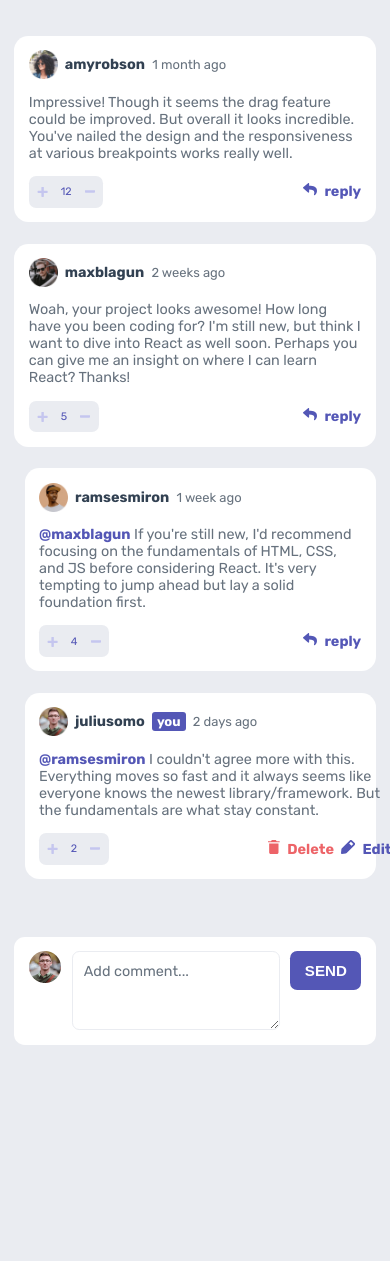
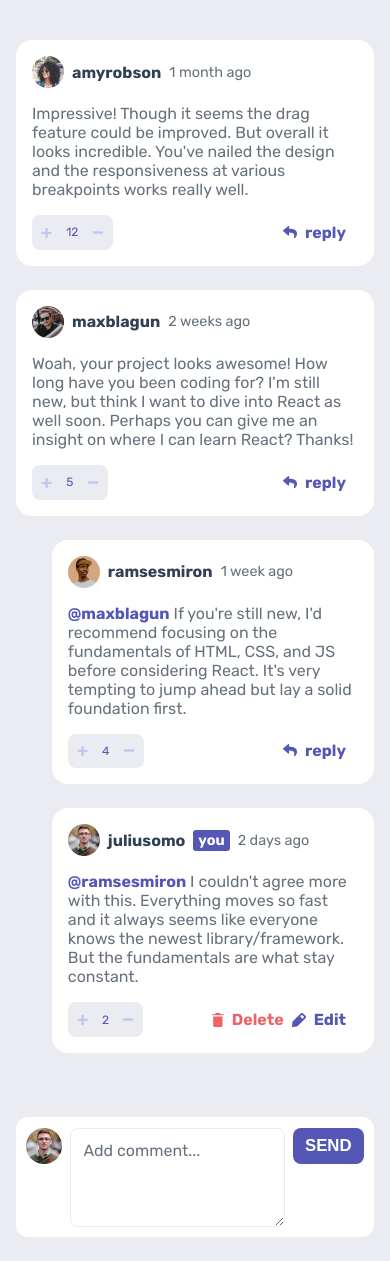
Before and after one commit to Seyi-Amusan/interactive-comment-section-react, a React (Create React App) app: page / in a window 390 px wide. Before the commit the page ends 1066 px from the top, so only its background shows below. Built offline with nearby package versions, Linux system fonts and the light colour scheme.

Commit message:
Fix poor UI for mobile users by improving grid definition CSS code clean-up

```diff
--- a/src/App.css
+++ b/src/App.css
@@ -9,7 +9,6 @@ html{
 }
 
 body{
-  min-height: 100vh;
   background-color: hsl(223, 19%, 93%);
   font-family: "Rubik", sans-serif;
 }
@@ -31,6 +30,8 @@ textarea{
   font-family: "Rubik", sans-serif;
   font-size: 1.9rem;
   color:  hsl(211, 10%, 45%);
+
+  width: 80%;
 
 }
 
@@ -160,10 +161,9 @@ textarea{
   border-radius: 1.5rem;
   background-color: hsl(0, 0%, 100%);
 
-  display: grid;
-  grid-template-columns: max-content 1fr max-content;
+  display: flex;
+  justify-content: space-between;
   align-items: start;
-  column-gap: 1.5rem;
 
 }
 
@@ -223,28 +223,37 @@ textarea:focus{
 
 @media (max-width: 424px) {
   html{
-    font-size: 45% ;
+    font-size: 50%;
   }
 }
 
 @media (max-width: 563px) {
   .main, .input-container{
-    width: calc(100vw - 4rem);
+    width: calc(100% - 4rem);
+  }
+  .input-container{
+    padding: 1.3rem;
+    column-gap: 1rem;
+  }
+  .send-button, .update-button{
+    padding: 1rem 1.5rem;
   }
 }
 
 @media (max-width: 490px) {
   .reply-comment-container{
-    width: 90vw;
+    width: 90%;
   }
 
   .comment-container{
-    grid-template-columns: 1fr max-content;
+    grid-template-columns: 1fr;
     row-gap: 2rem;
   }
 
   .vote-container{
     grid-row: 3/4;
+    grid-column: 1/2;
+
     grid-auto-flow: column;
   }
 
@@ -254,6 +263,12 @@ textarea:focus{
 
   .action-button-container, .action-button-group{
     grid-row: 3/4;
+    grid-column: 1/2;
+
+    justify-self: end;
+    display: flex;
+    justify-content: space-between;
+    align-items: center;
 
   }
 }
```
